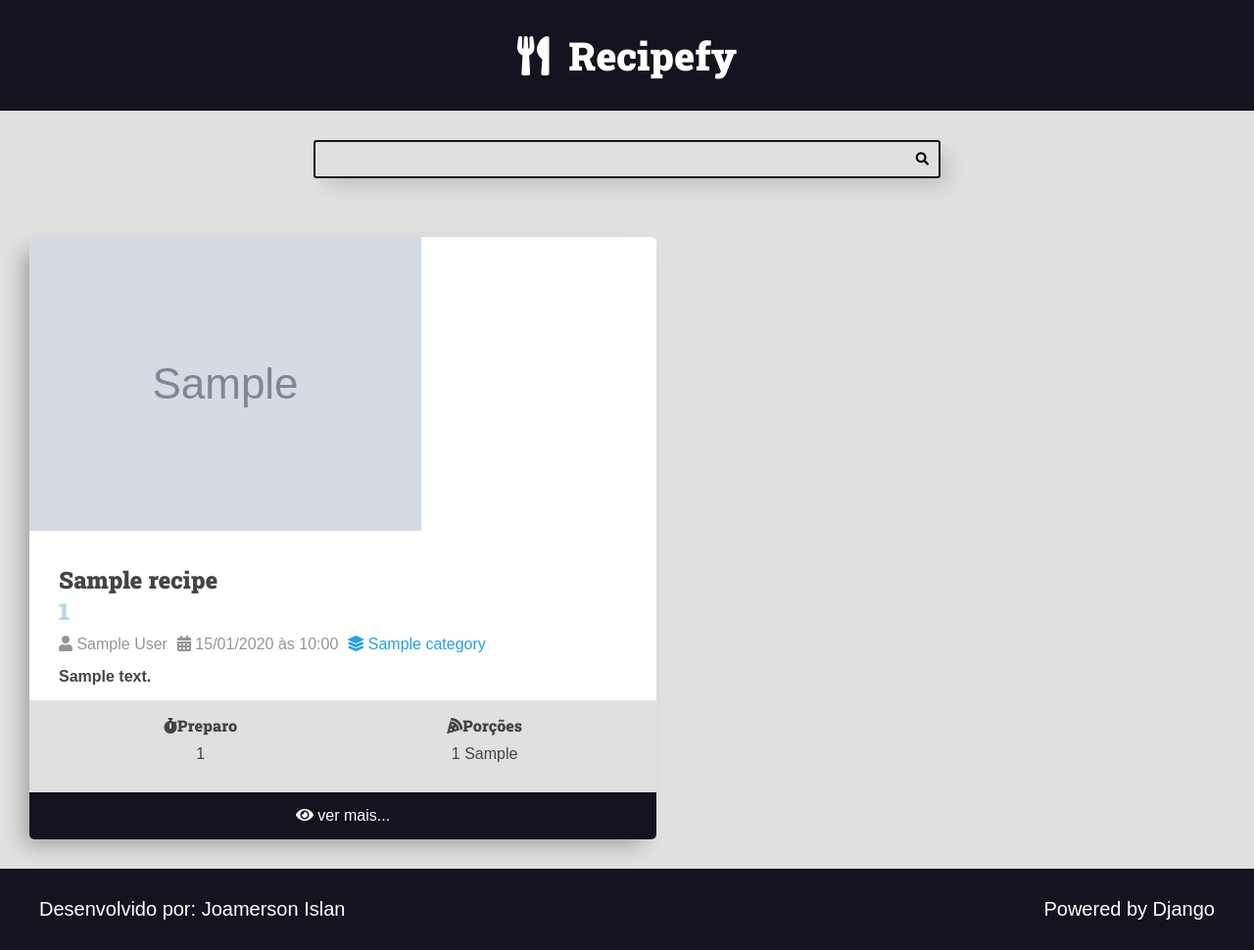
After one commit to JamesIslan/recipefy, a Django app: page /recipes/category/1/ in a window 1280 px wide. The commit adds this page. Shown: the whole page at 98% size. Run offline with Django 5.2, Linux system fonts and the light colour scheme; tables that the repository leaves empty hold one stand-in row (values such as "Sample post"); grey boxes marked "Sample" are stand-in pictures.

Commit message:
feat: add category view for each category registered on the app database

```diff
--- a/recipes/models.py
+++ b/recipes/models.py
@@ -22,7 +22,7 @@ class Recipe(models.Model):
     updated_at = models.DateTimeField(auto_now=True)
     is_published = models.BooleanField(default=False)
     cover = models.ImageField(upload_to='recipes/covers/%Y/%m/%d/')
-    category = models.ForeignKey(Category, on_delete=models.SET_NULL ,null=True)
+    category = models.ForeignKey(Category, on_delete=models.SET_NULL ,null=True, blank=True, default=None)
     author = models.ForeignKey(User, on_delete=models.SET_NULL ,null=True)
 
     def __str__(self):
--- /dev/null
+++ b/recipes/templates/recipes/pages/category.html
@@ -0,0 +1,11 @@
+{% extends "global/base.html" %}
+{% block title %}
+  {{ page_title }}
+{% endblock title %}
+{% block content %}
+  <div class="container-recipes-grid container">
+    {% for recipe in recipes %}
+      {% include 'recipes/partials/recipe.html' %}
+    {% endfor %}
+  </div>
+{% endblock content %}
--- a/recipes/templates/recipes/partials/recipe.html
+++ b/recipes/templates/recipes/partials/recipe.html
@@ -1,7 +1,9 @@
 <div class="recipe-card recipe">
+  {% if recipe.cover %}
   <a href="{% url 'recipes:recipe' recipe.id%}">
     <img class="recipe-img" src="{{ recipe.cover.url }}" alt="Temporário">
   </a>
+  {% endif %}
   <div class="recipe-title-wrapper">
     <a href="{% url 'recipes:recipe' recipe.id%}">
       <h2 class="recipe-title">{{ recipe.title }}</h2>
@@ -9,20 +11,28 @@
     <h2 style="color: lightblue;">{{ recipe.id }}</h2>
   </div>
   <div class="recipe-metadata-wrapper">
+    {% if recipe.author is not None %}
       <span class="recipe-metadata">
         <i class="fas fa-user"></i>
+        {% if recipe.author.first_name %}
           {{ recipe.author.first_name }} {{ recipe.author.last_name }}
+        {% else %}
+          {{ recipe.author.username }}
+        {% endif %}
       </span>
+    {% endif %}
     <span class="recipe-metadata">
       <i class="fas fa-calendar-alt"></i>
       {{ recipe.created_at|date:"d/m/Y" }} às {{ recipe.created_at|date:"H:i" }}
     </span>
+    {% if recipe.category is not None %}
       <span class="recipe-metadata">
-      <a href="/recipes/category/cafe-da-manha">
+        <a href="{% url 'recipes:category' recipe.category.id %}">
           <i class="fas fa-layer-group"></i>
           <span>{{ recipe.category.name }}</span>
         </a>
       </span>
+    {% endif %}
   </div>
   <div class="recipe-content">
     {{ recipe.description }}
--- a/recipes/urls.py
+++ b/recipes/urls.py
@@ -7,4 +7,5 @@ app_name = 'recipes'
 urlpatterns = [
     path('', views.home, name='home'),
     path('recipes/<int:id>/', views.recipe, name='recipe'),
+    path('recipes/category/<int:category_id>/', views.category, name='category'),
 ]
--- a/recipes/views.py
+++ b/recipes/views.py
@@ -1,15 +1,29 @@
 # from django.http import HttpResponse  # Temporary
 from django.shortcuts import render
 
+from recipes.models import Category, Recipe
 from utils.recipes.dummy import make_recipe
 
 
 def home(request):
+    recipes = Recipe.objects.filter(is_published=True).order_by('-id')
     return render(
         request,
         'recipes/pages/home.html',
         context={
-            'recipes': [make_recipe() for i in range(10)],
+            'recipes': recipes,
+        }
+        )
+
+def category(request, category_id):
+    recipes = Recipe.objects.filter(category__id=category_id, is_published=True)
+    print(recipes) # Remove later
+    return render(
+        request,
+        'recipes/pages/category.html',
+        context={
+            'recipes': recipes,
+            'page_title': f'{recipes.first().category.name} - Category | '
         }
         )
 
```
Lines whose indentation alone changed are shown as unchanged.
